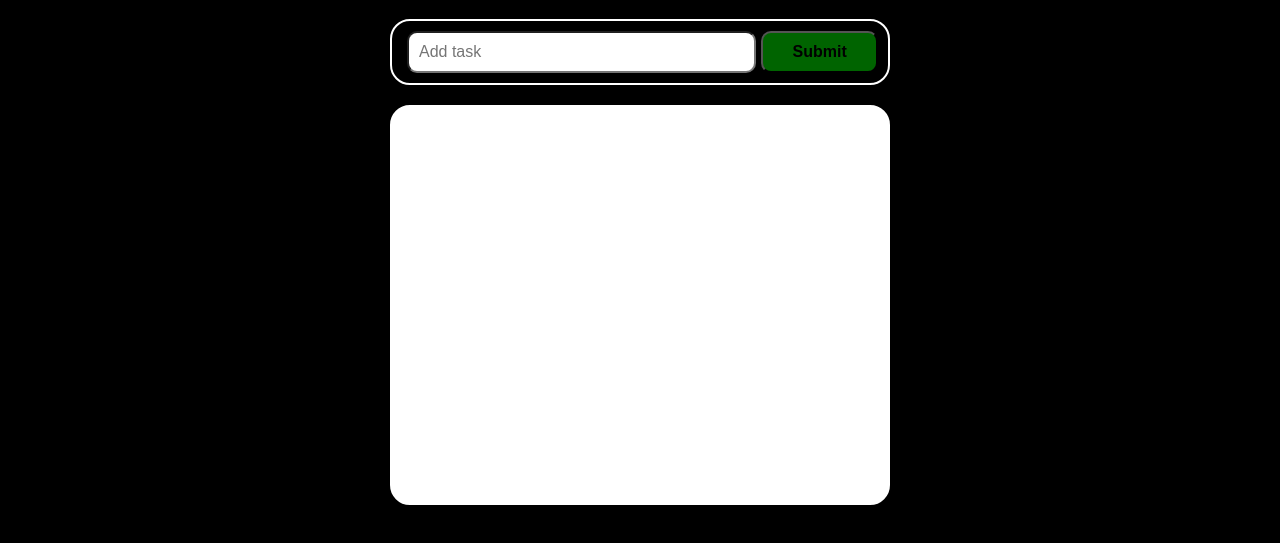
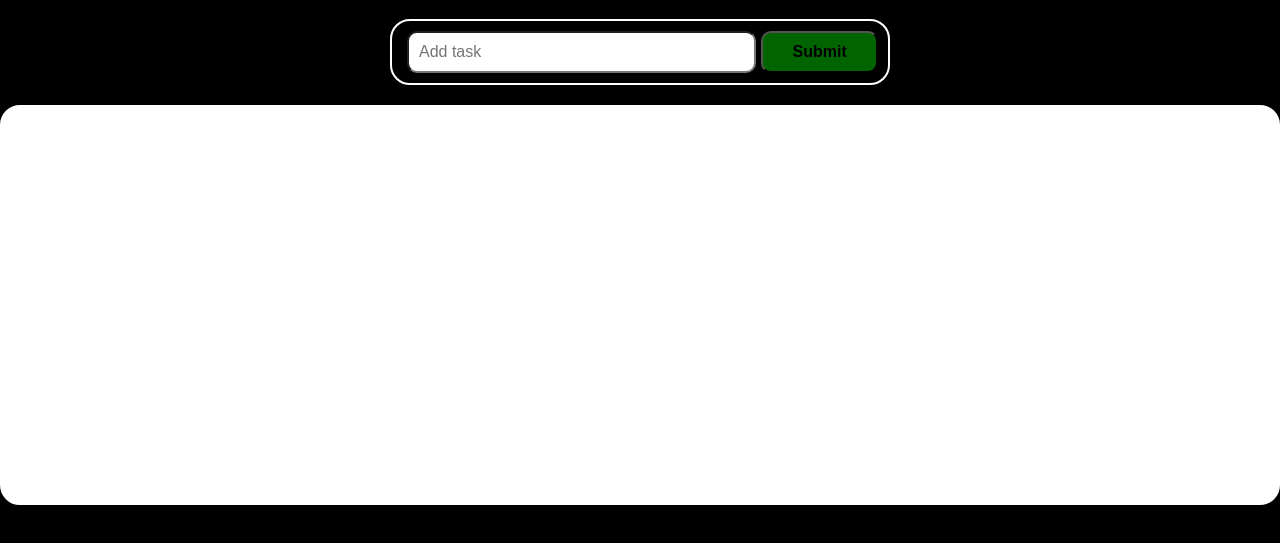
Before and after one commit to WalkerBrum/to-do-list, a plain HTML site: page index.html in a window 1280 px wide. Shown: the part 61-604 px from the top of the page. Drawn offline with Linux system fonts and the light colour scheme.

Commit message:
Ajustando lista de tarefas

```diff
--- a/style.css
+++ b/style.css
@@ -47,7 +47,7 @@ button:hover {
 
 #sub-container {
     padding: 20px 10px;
-    width: 500px;
+    min-width: 500px;
     height: 400px;
     border: 2px solid white;
     display: block;
@@ -79,3 +79,7 @@ input[type=checkbox]:checked + label {
     color:red;
     text-decoration: line-through;
   }
+
+@media  (max-width: 500px) {
+
+}
```
